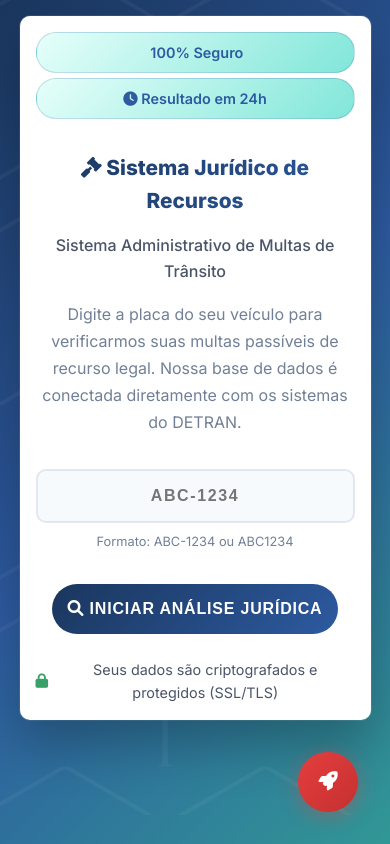
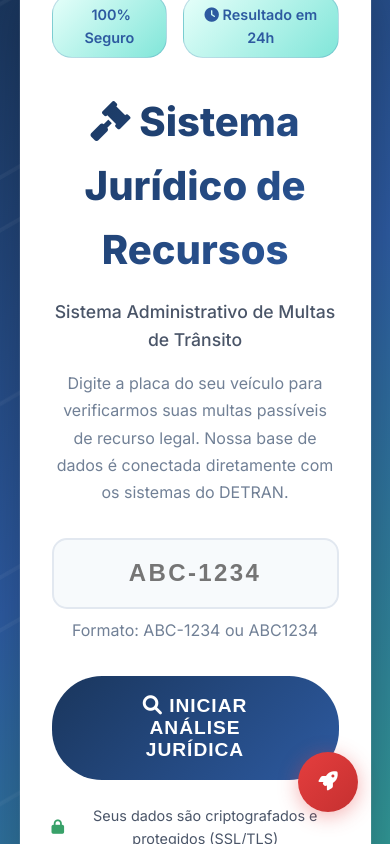
Before and after one commit to Bryan46722/anula-facil, a plain HTML site: page index.html in a window 390 px wide. Drawn offline with Linux system fonts and the light colour scheme.

Commit message:
ajuste responsivo consulta mobile

```diff
--- a/index.html
+++ b/index.html
@@ -1599,41 +1599,68 @@
         }
 
         /* Responsive Design */
-       @media (max-width: 480px) {
-  .consultation-container {
-    padding: 1rem !important;
-    max-width: 99vw !important;
-    border-radius: 10px !important;
-  }
-  .consultation-container h1 {
-    font-size: 1.3rem !important;
-  }
-  .consultation-subtitle {
-    font-size: 1rem !important;
-  }
-  .plate-input {
-    font-size: 1rem !important;
-    padding: 1rem 0.7rem !important;
-    border-radius: 10px !important;
-  }
-  .analyze-btn {
-    font-size: 1rem !important;
-    padding: 1rem 1rem !important;
-  }
-  .plate-help-text {
-    font-size: 0.80rem !important;
-  }
-  .badge-container {
-    gap: 0.3rem !important;
-    flex-direction: column !important;
-  }
-  .consultation-screen {
-    align-items: flex-start !important;
-    padding-top: 1rem !important;
-    height: 100vh !important;
-  }
-}
-
+        @media (max-width: 768px) {
+            .hero h1 {
+                font-size: 2.5rem;
+            }
+
+            .hero-subtitle {
+                font-size: 1.1rem;
+            }
+
+            .consultation-container {
+                padding: 2rem;
+            }
+
+            .analysis-title {
+                font-size: 2rem;
+            }
+
+            .process-timeline::before {
+                left: 30px;
+            }
+
+            .process-number {
+                left: 30px;
+                transform: translateY(-50%);
+            }
+
+            .process-step:nth-child(even) .process-content,
+            .process-step:nth-child(odd) .process-content {
+                margin-left: 70px;
+                margin-right: 0;
+                text-align: left;
+            }
+
+            .process-step:nth-child(even) .process-content::before,
+            .process-step:nth-child(odd) .process-content::before {
+                left: -10px;
+                right: auto;
+            }
+
+            .process-icon {
+                left: -5px !important;
+                right: auto !important;
+            }
+
+            .mobile-menu-toggle {
+                display: block;
+            }
+
+            .nav-menu {
+                display: none;
+            }
+
+            .hero-cta-container {
+                flex-direction: column;
+                align-items: center;
+            }
+
+            .hero-cta {
+                width: 100%;
+                max-width: 300px;
+            }
+        }
 
         /* Loading overlay */
         .loading-overlay {
```
